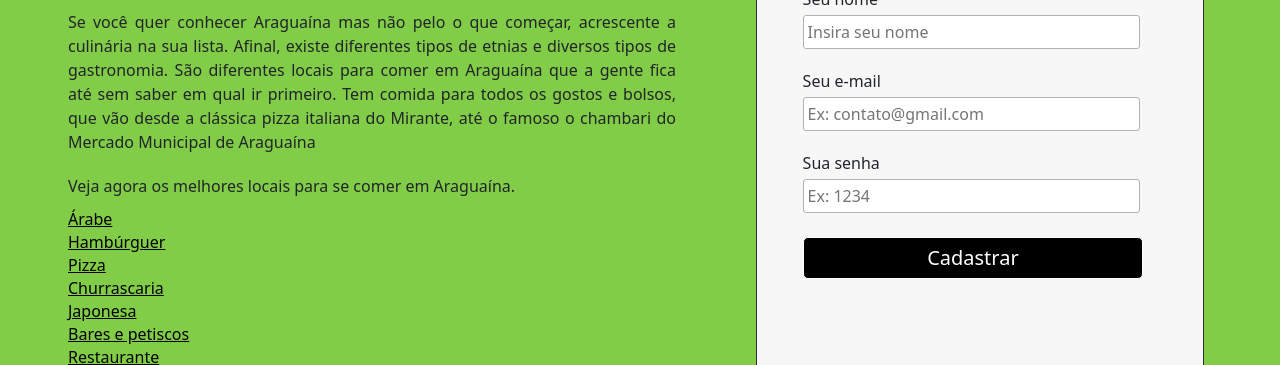
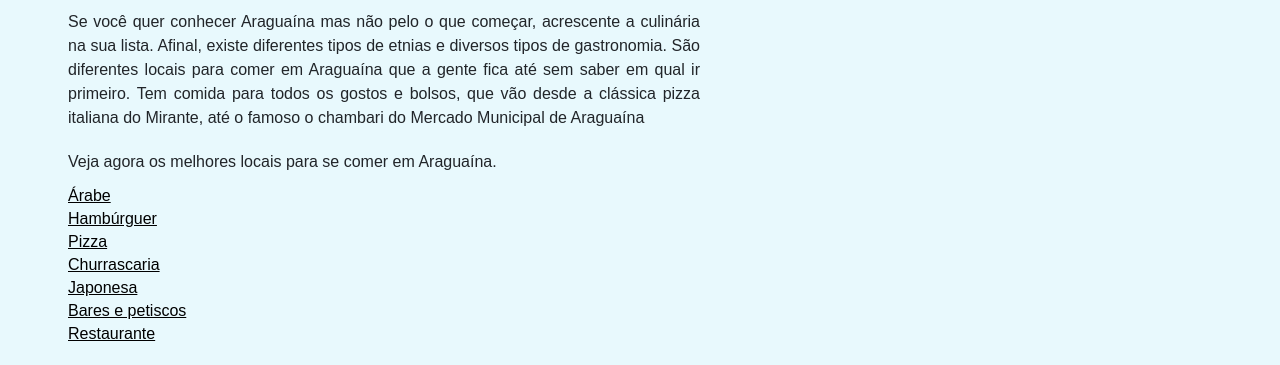
Before and after one commit to ana2368793l/tcc, a plain HTML site: page gastronomia.html in a window 1280 px wide. Shown: the part 219-584 px from the top of the page. Drawn offline with nearby package versions, Linux system fonts and the light colour scheme; a web font is replaced by a local one.

Commit message:
Update gastronomia.html

```diff
--- a/gastronomia.html
+++ b/gastronomia.html
@@ -5,12 +5,16 @@
     <meta http-equiv="X-UA-Compatible" content="IE=edge">
     <meta name="viewport" content="width=device-width, initial-scale=1.0">
     <link href="https://cdn.jsdelivr.net/npm/bootstrap@5.2.0/dist/css/bootstrap.min.css" rel="stylesheet" integrity="sha384-gH2yIJqKdNHPEq0n4Mqa/HGKIhSkIHeL5AyhkYV8i59U5AR6csBvApHHNl/vI1Bx" crossorigin="anonymous">
-    <title>Veja os melhores locais para comer em Araguaína</title>
     <link rel="preconnect" href="https://fonts.googleapis.com">
-    <link rel="preconnect" href="https://fonts.gstatic.com" crossorigin>
-    <link href="https://fonts.googleapis.com/css2?family=Barlow:wght@300&display=swap" rel="stylesheet">
+<link rel="preconnect" href="https://fonts.gstatic.com" crossorigin>
+<link href="https://fonts.googleapis.com/css2?family=Alexandria:wght@200;300;500&display=swap" rel="stylesheet">
+    <title>Veja os 15 melhores locais para comer em Araguaína</title>
 </head>
 <style>
+  *{
+    font-family: 'Alexandria', sans-serif;;
+  }
+
 p{
     margin: 20px;
     text-align:justify;
@@ -19,8 +23,8 @@
 }
 
 body {
-    background-color: rgb(130, 205, 71);
-}
+    background-color:#E8F9FD;
+  }
 
 a{
     color:black;
@@ -28,11 +32,11 @@
 }
 
 .navbar-expand-lg{
-    background-color: rgb(55, 146, 55);
+    background-color: transparent;
 }
 
 .off-canvas{
-    background-color: rgb(55, 146, 55);
+    background-color: transparent;
 }
 
 .container22{
@@ -54,58 +58,9 @@
       margin-bottom: 1.5rem;
 }
 
-*:before, *:after {
-  margin:0;
-  padding:0;
-  font-family: Arial,sans-serif;
-}
-
-#cadastro {
-  position: absolute;
-  top: 120px;
-  width: 35%;
-  height: 65%;
-
-  padding: 12px 2% 40px 2%;
-  background: #f7f7f7;
-  border: 1px solid rgba(0, 0, 0, 0.8);
-
-  -webkit-box-shadow: 5px;
-  border-radius: 5px;
-}
-
-input:not([type="checkbox"]){
-  width: 95%;
-  margin-top: 4px;
-  padding: 4px;
-  border: 1px solid #b2b2b2;
-
-  -webkit-border-radius: 3px;
-  border-radius: 3px;
-}
-
-input[type="submit"]{
-  width: 96%!important;
-  cursor: pointer;
-  background: rgb(0, 0, 0);
-  padding: 5px 3px;
-  color: #fff;
-  font-size: 20px;
-  border: 1px solid #fff;
-  text-shadow: 0 1px 1px rgb(0, 0, 0);
-  -webkit-border-radius: 5px;
-  border-radius: 5px;
-}
-
-input[type="submit"]:hover{
-  background: #000000;
-}
-
 #gastronomia h1{
   position: relative;
   margin-left: 16px;
-  font-family: Cambria, Cochin, Georgia, Times, 'Times New Roman', serif;
-  color: rgb(151, 15, 15);
   text-align: justify;
 }
 
@@ -115,6 +70,7 @@
   margin-left: 16px;
   text-align: justify;
   text-transform: uppercase;
+  font-style: bold;
 }
 
 #comida{
@@ -132,11 +88,12 @@
   text-align: justify;
   text-transform: uppercase;
   line-height: 100px;
-  border-bottom: 1px solid #3d6f7f;
+  font-style: bold;
 }
 
 h1{
   text-align: center;
+  font-style: bold;
 }
 </style>
 <body>
@@ -314,33 +271,6 @@
         que a gente fica até sem saber em qual ir primeiro. Tem comida para todos os gostos e bolsos, que vão desde a clássica
         pizza italiana do Mirante, até o famoso o chambari do Mercado Municipal de Araguaína</p>
     </div>
-    <div class=" blococadastro">
-      <form action="signup">
-        <div class="container" >
-          <a class="links" id="paracadastro"></a>
-
-          <div id="cadastro">
-            <form method="post" action="">
-              <h1>Cadastro</h1>
-              <p>
-                <label for="nome_cad">Seu nome</label>
-                <input id="nome_cad" name="nome_cad" required="required" type="text" placeholder="Insira seu nome" />
-              </p>
-              <p>
-                <label for="email_cad">Seu e-mail</label>
-                <input id="email_cad" name="email_cad" required="required" type="email" placeholder="Ex: contato@gmail.com"/>
-              </p>
-              <p>
-                <label for="senha_cad">Sua senha</label>
-                <input id="senha_cad" name="senha_cad" required="required" type="password" placeholder="Ex: 1234"/>
-              </p>
-              <p>
-                <input type="submit" value="Cadastrar"/>
-              </p>
-            </form>
-          </div>
-      </form>
-    </div>
   </div>
 <script src="https://cdn.jsdelivr.net/npm/@popperjs/core@2.11.5/dist/umd/popper.min.js" integrity="sha384-Xe+8cL9oJa6tN/veChSP7q+mnSPaj5Bcu9mPX5F5xIGE0DVittaqT5lorf0EI7Vk" crossorigin="anonymous"></script>
 <script src="https://cdn.jsdelivr.net/npm/bootstrap@5.2.0/dist/js/bootstrap.min.js" integrity="sha384-ODmDIVzN+pFdexxHEHFBQH3/9/vQ9uori45z4JjnFsRydbmQbmL5t1tQ0culUzyK" crossorigin="anonymous"></script>
```
